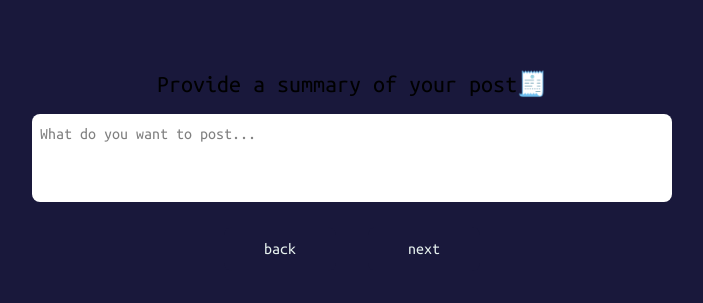
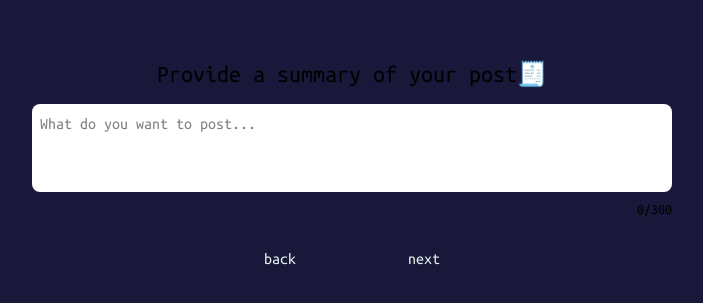
Before and after one commit to rayray39/hokkien-mee, a Next.js app: page /MainContent in a window 1280 px wide. Shown: the part 231-534 px from the top of the page, without its empty margins (288-991 px from the left). Built offline with nearby package versions, Linux system fonts and the light colour scheme.

Commit message:
Add character count and limit to PageTextArea

```diff
--- a/src/app/Components/PageTextArea.tsx
+++ b/src/app/Components/PageTextArea.tsx
@@ -1,3 +1,4 @@
+import { useState } from "react"
 
 export default function PageTextArea({
     title,
@@ -26,10 +27,13 @@ export default function PageTextArea({
                 id="textarea-content"
                 rows={3}
                 placeholder={placeholder}
+                maxLength={300}
                 className="w-full p-[8px] bg-white rounded-lg resize-none mt-[14px]"
                 value={textareaContent}
                 onChange={onChangeTextareaContent}
             ></textarea>
+
+            <div className="text-right text-sm">{`${textareaContent.length}/300`}</div>
         </div>
     )
 }
```
